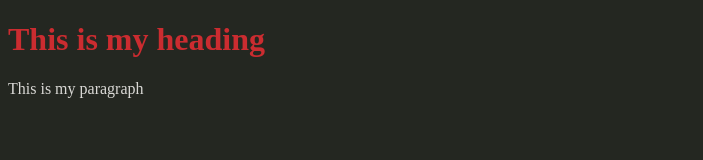
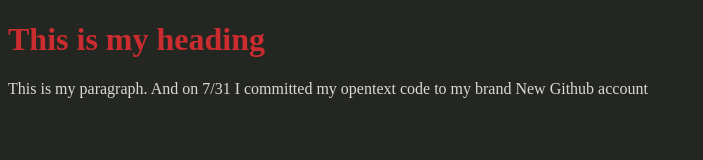
Before and after one commit to iwritelovenotez/iwritelovenotez.github.io, a plain HTML site: page index.html in a window 1280 px wide. Shown: the whole page, without its empty margins (0-703 px from the left). Drawn offline with Linux system fonts and the light colour scheme.

Commit message:
Update index.html

```diff
--- a/index.html
+++ b/index.html
@@ -18,6 +18,6 @@
     </head>
    <body>
       <h1>This is my heading</h1>
-      <p>This is my paragraph</p>
+      <p>This is my paragraph. And on 7/31 I committed my opentext code to my brand New Github account</p>
     </body>
     </html>
```
